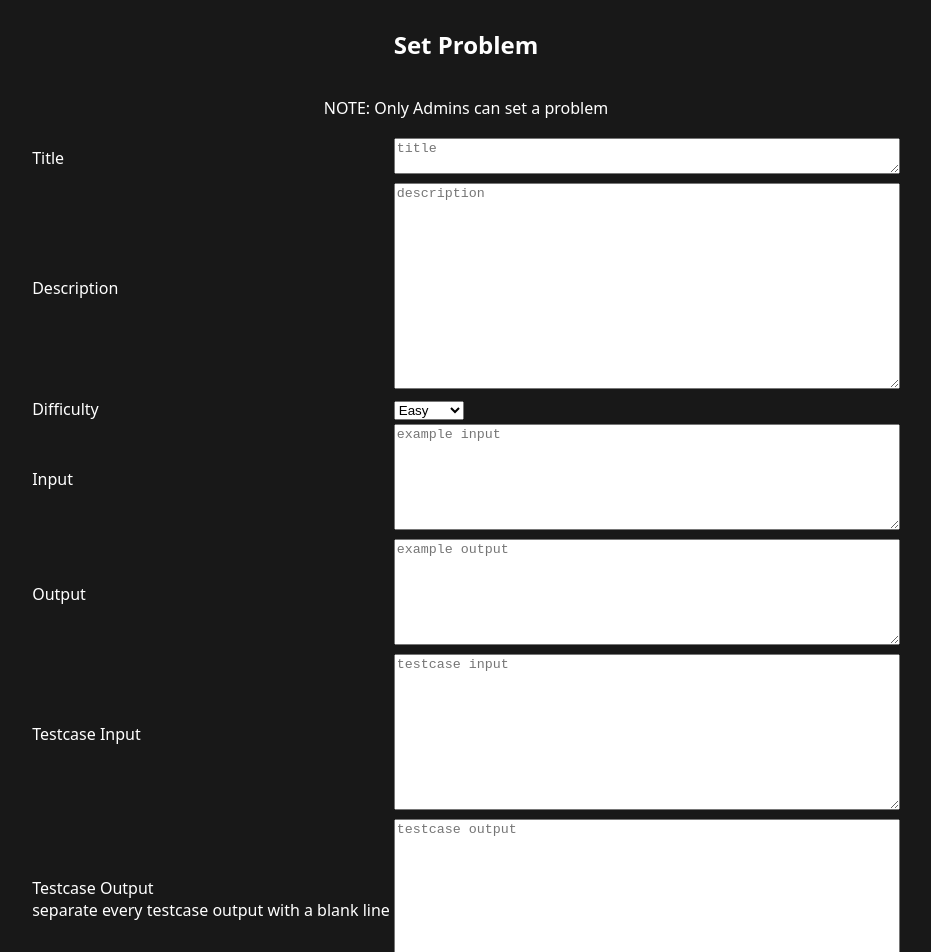
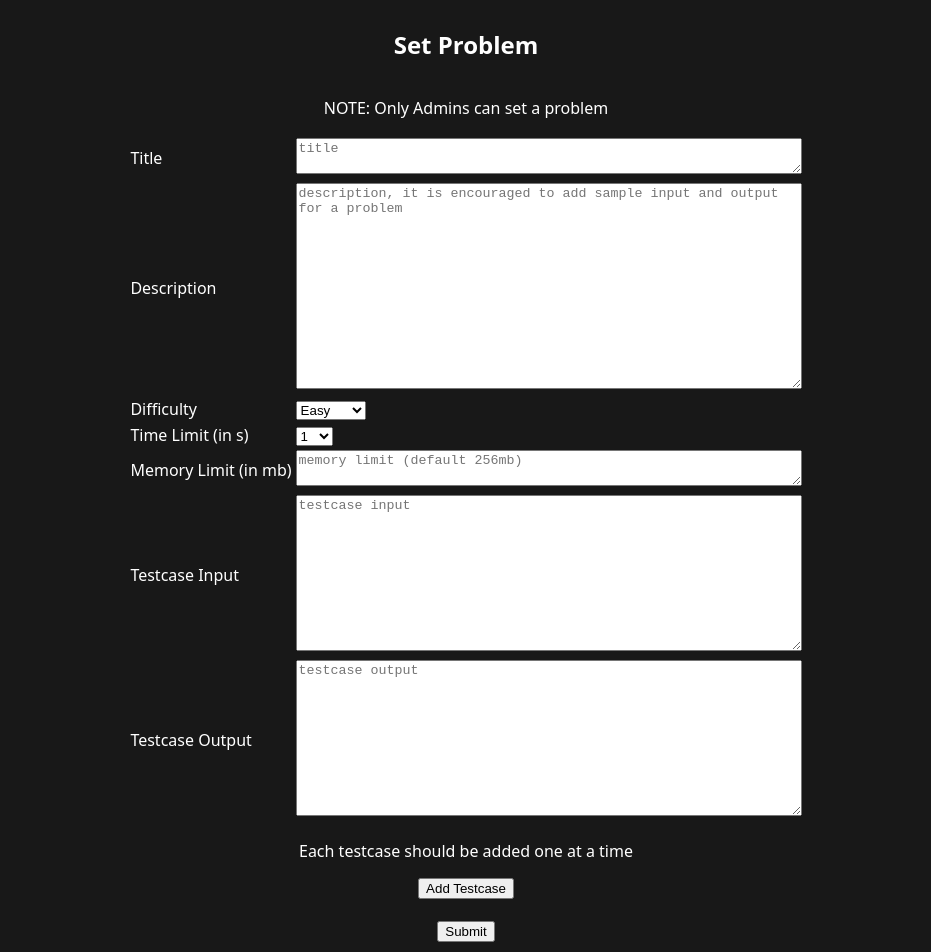
Before and after one commit to vanshjangir/hardcode, a React (Vite) app in the folder client/: page /setproblem in a window 1280 px wide. Shown: the top 952 px of the page, without its empty margins (174-1105 px from the left). Built offline with nearby package versions, Linux system fonts and the light colour scheme.

Commit message:
improved testcases

```diff
--- a/client/src/components/Problem.jsx
+++ b/client/src/components/Problem.jsx
@@ -9,6 +9,9 @@ const Problem = () => {
   const [logs, setLogs] = useState("");
   const [code, setCode] = useState("");
   const [result, setResult] = useState("");
+  const [output, setOutput] = useState("");
+  const [input, setInput] = useState("");
+  const [yourOutput, setYourOutput] = useState("");
   const location = useLocation();
   const nav = useNavigate();
   const token = localStorage.getItem('token');
@@ -41,7 +44,6 @@ const Problem = () => {
       body: JSON.stringify({
         'title': problem.title,
         'code': code,
-        'type': 'submit',
         'username': localStorage.getItem('username'),
       }),
     });
@@ -49,33 +51,23 @@ const Problem = () => {
     const received = await response.json();
     setResult(received.result);
     setLogs(received.log);
-  }
-
-  const onrun = async () => {
-    setResult("PENDING");
-    setLogs("LOGS");
-    const response = await fetch('http://144.144.144.144:3000/submission', {
-      method: "POST",
-      headers: {
-        authorization: token,
-        'Content-Type': 'application/json',
-      },
-      body: JSON.stringify({
-        'title': problem.title,
-        'code': code,
-        'type': 'run',
-        'username': localStorage.getItem('username'),
-      }),
-    });
-
-    const received = await response.json();
-    setResult(received.result);
-    setLogs(received.log);
+    setOutput(received.output);
+    setInput(received.input);
+    setYourOutput(received.youroutput);
   }
 
   useEffect(()=>{
     loadProblem();
   },[])
+
+  const getResultColor = () => {
+    if(result === "AC")
+      return "green";
+    else if(result === "PENDING")
+      return "white";
+    else
+      return "#af1a2a";
+  }
 
   return (
     <div id="problempage">
@@ -83,19 +75,18 @@ const Problem = () => {
         <h1>{problem.title}</h1>
         <h4>Description</h4>
         <pre>{problem.description}</pre>
-        <h4>Input</h4>
-        <pre>{problem.input}</pre>
-        <h4>Output</h4>
-        <pre>{problem.output}</pre>
       </div>
       <div id="right">
-        <h3>Code</h3>
         <textarea id="textarea" onChange={(e) => setCode(e.target.value)}></textarea><br/>
-        <button id="runbutton" onClick={onrun}>RUN</button>
-        &nbsp;
         <button id="submitbutton" onClick={onsubmit}>SUBMIT</button>
-        <p>RESULT<br/>{result}</p>
-        <p>LOGS<br/><pre>{logs}</pre></p>
+        <p style={{color: getResultColor()}}>{result}</p>
+        <p><pre>{logs}</pre></p>
+        <p>Input</p>
+        <p><pre>{input}</pre></p>
+        <p>Output</p>
+        <p><pre>{output}</pre></p>
+        <p>Your Output</p>
+        <p><pre>{yourOutput}</pre></p>
       </div>
     </div>
   )
--- a/client/src/components/SetProblem.jsx
+++ b/client/src/components/SetProblem.jsx
@@ -5,13 +5,12 @@ const SetProblem = () => {
 
   const [problemTitle, typeProblemTitle] = useState("");
   const [problemDescription, typeProblemDescription] = useState("");
-  const [problemDifficulty, typeProblemDifficulty] = useState("");
-  const [problemInput, typeProblemInput] = useState("");
-  const [problemOutput, typeProblemOutput] = useState("");
+  const [problemDifficulty, typeProblemDifficulty] = useState("Easy");
   const [problemTestcaseInput, typeProblemTestcaseInput] = useState("");
   const [problemTestcaseOutput, typeProblemTestcaseOutput] = useState("");
+  const [testcase, setTestcase] = useState([]);
   const [problemMemLimit, typeProblemMemLimit] = useState("");
-  const [problemTimeLimit, typeProblemTimeLimit] = useState("");
+  const [problemTimeLimit, typeProblemTimeLimit] = useState("1");
   const [result, setResult] = useState("");
 
   const token = localStorage.getItem('token');
@@ -24,10 +23,7 @@ const SetProblem = () => {
         title: problemTitle,
         description: problemDescription,
         difficulty: problemDifficulty,
-        input: problemInput,
-        output: problemOutput,
-        testcaseinput: problemTestcaseInput,
-        testcaseoutput: problemTestcaseOutput,
+        testcase: testcase,
         memlimit: problemMemLimit,
         timelimit: problemTimeLimit,
       }),
@@ -43,6 +39,15 @@ const SetProblem = () => {
 
   }
 
+  const addTestcase = async () => {
+    setTestcase([...testcase, {
+        input: problemTestcaseInput,
+        output: problemTestcaseOutput
+      }
+    ]);
+    setResult(`Testcase ${testcase.length +1} added`)
+  }
+
   return (
     <div id="setproblem">
       <h2>Set Problem</h2>
@@ -50,27 +55,25 @@ const SetProblem = () => {
       <table>
         <tbody>
           <tr>
+            <td>Title</td>
             <td>
-              Title
-            </td>
-            <td>
-              <textarea placeholder="title" onChange={(e)=> typeProblemTitle(e.target.value)}/>
+              <textarea placeholder="title"
+              onChange={(e)=> typeProblemTitle(e.target.value)}/>
             </td>
           </tr>
           <tr>
+            <td>Description</td>
             <td>
-              Description
-            </td>
-            <td>
-              <textarea placeholder="description" id="description-area" onChange={(e)=> typeProblemDescription(e.target.value)}/>
+              <textarea placeholder="description, it is encouraged to add sample input and output for a problem"
+              id="description-area"
+              onChange={(e)=> typeProblemDescription(e.target.value)}/>
             </td>
           </tr>
           <tr>
+            <td>Difficulty</td>
             <td>
-              Difficulty
-            </td>
-            <td>
-              <select onChange={(e)=> typeProblemDifficulty(e.target.value)}>
+              <select
+              onChange={(e)=> typeProblemDifficulty(e.target.value)}>
                 <option>Easy</option>
                 <option>Medium</option>
                 <option>Hard</option>
@@ -78,43 +81,10 @@ const SetProblem = () => {
             </td>
           </tr>
           <tr>
+            <td>Time Limit (in s)</td>
             <td>
-              Input
-            </td>
-            <td>
-              <textarea placeholder="example input" className="io" onChange={(e)=> typeProblemInput(e.target.value)}/>
-            </td>
-          </tr>
-          <tr>
-            <td>
-              Output
-            </td>
-            <td>
-              <textarea placeholder="example output" className="io" onChange={(e)=> typeProblemOutput(e.target.value)}/>
-            </td>
-          </tr>
-          <tr>
-            <td>
-              Testcase Input
-            </td>
-            <td>
-              <textarea placeholder="testcase input" className="testcase" onChange={(e)=> typeProblemTestcaseInput(e.target.value)}/>
-            </td>
-          </tr>
-          <tr>
-            <td>
-              Testcase Output<br/>separate every testcase output with a blank line
-            </td>
-            <td>
-              <textarea placeholder="testcase output" className="testcase" onChange={(e)=> typeProblemTestcaseOutput(e.target.value)}/>
-            </td>
-          </tr>
-          <tr>
-            <td>
-              Time Limit (in s)
-            </td>
-            <td>
-              <select onChange={(e)=> typeProblemTimeLimit(e.target.value)}>
+              <select
+              onChange={(e)=> typeProblemTimeLimit(e.target.value)}>
                 <option>1</option>
                 <option>2</option>
                 <option>3</option>
@@ -134,16 +104,32 @@ const SetProblem = () => {
             </td>
           </tr>
           <tr>
+            <td>Memory Limit (in mb)</td>
             <td>
-              Memory Limit (in mb)
+              <textarea placeholder="memory limit (default 256mb)"
+              onChange={(e)=> typeProblemMemLimit(e.target.value)}/>
             </td>
+          </tr>
+          <tr>
+            <td>Testcase Input</td>
             <td>
-              <textarea placeholder="memory limit" onChange={(e)=> typeProblemMemLimit(e.target.value)}/>
+              <textarea placeholder="testcase input" className="testcase"
+              onChange={(e)=> typeProblemTestcaseInput(e.target.value)}/>
+            </td>
+          </tr>
+          <tr>
+            <td>Testcase Output</td>
+            <td>
+              <textarea placeholder="testcase output" className="testcase"
+              onChange={(e)=> typeProblemTestcaseOutput(e.target.value)}/>
             </td>
           </tr>
         </tbody>
       </table>
-      <button type="button" onClick={submitProblem}>submit</button>
+      <p>Each testcase should be added one at a time</p>
+      <button type="button" onClick={addTestcase}>Add Testcase</button>
+      <br/>
+      <button type="button" onClick={submitProblem}>Submit</button>
       <p>{result}</p>
     </div>
   )
--- a/client/src/components/style/problempage.css
+++ b/client/src/components/style/problempage.css
@@ -11,7 +11,7 @@ body{
 }
 #textarea{
     height: 400px;
-    width: 100%;
+    width: 50vw;
     background-color: #121212;
     color: white;
     border: 1px solid white;
```
Also changed, not shown: 1 other file (tests, documents, lock files or other folders).
